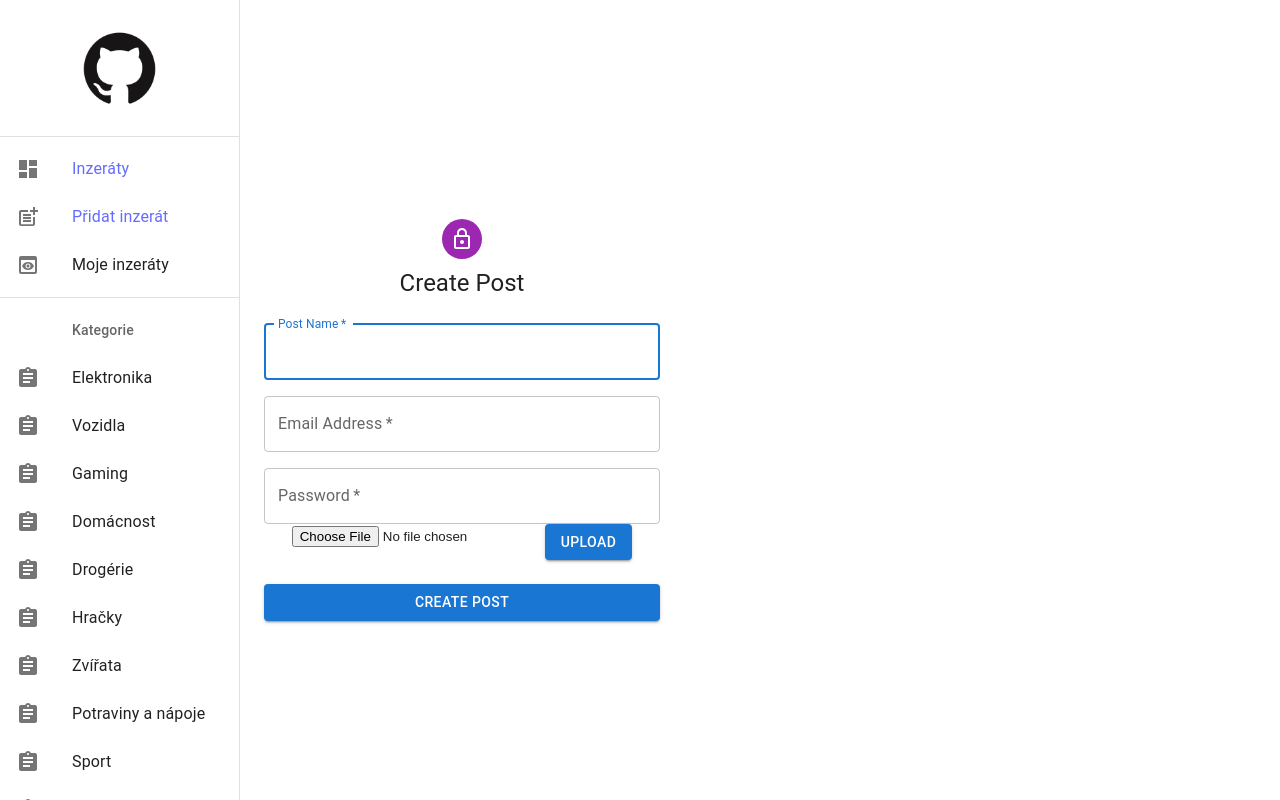
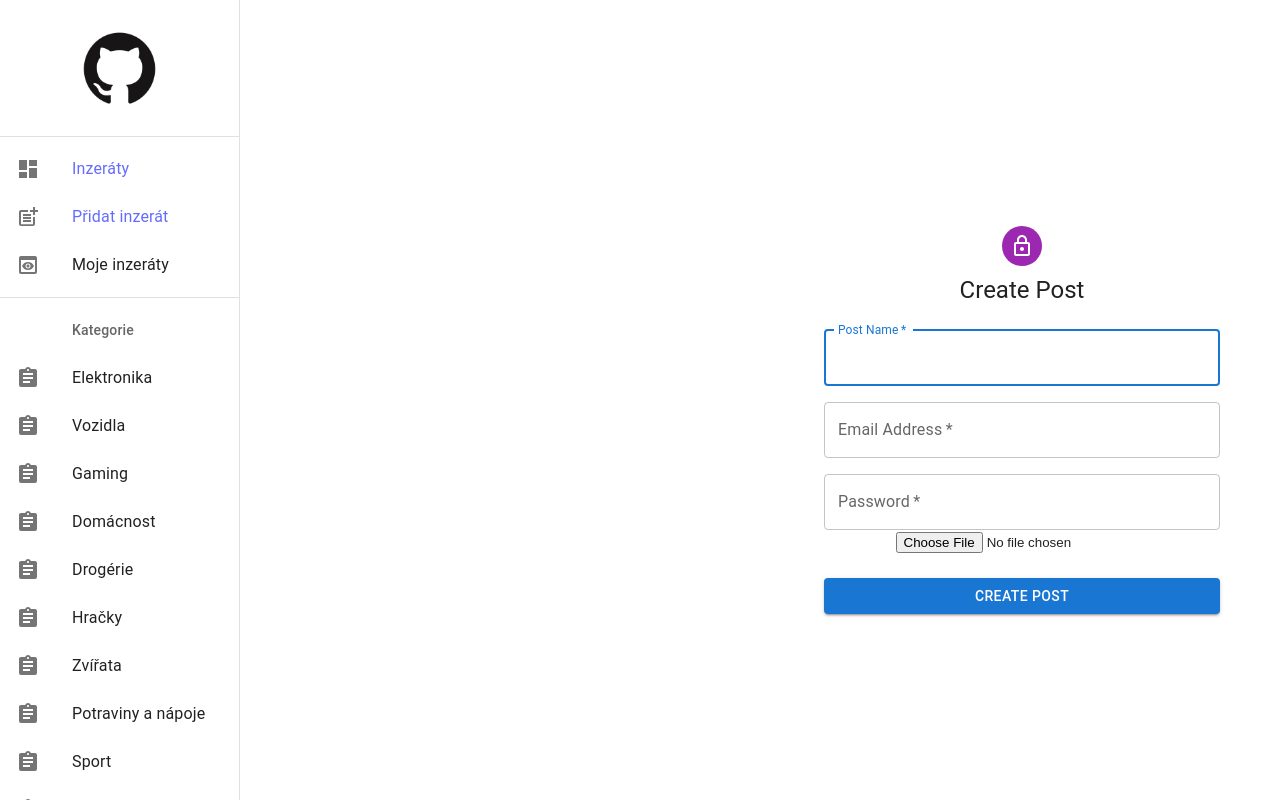
Before and after one commit to gr0nn1x/uInzeraty, a React (Vite) app in the folder client/my-vue-app/: page /createpost in a window 1280 px wide. Built offline with nearby package versions, Linux system fonts and the light colour scheme.

Commit message:
FUNGUJE TO

```diff
--- a/client/my-vue-app/src/pages/CreatePost/CreatePost.tsx
+++ b/client/my-vue-app/src/pages/CreatePost/CreatePost.tsx
@@ -12,6 +12,7 @@ import Typography from "@mui/material/Typography";
 import Container from "@mui/material/Container";
 import Box from "@mui/material/Box";
 import Navbar from "../Navbar/Navbar";
+import "./CreatePost.css";
 
 export default function CreatePost() {
   const [info, setInfo] = useState();
@@ -46,7 +47,7 @@ export default function CreatePost() {
       <Container
         component="main"
         maxWidth="xs"
-        sx={{ marginLeft: "240px", paddingLeft: "16px" }}
+        sx={{ marginLeft: "800px", paddingLeft: "16px" }}
       >
         {" "}
         {/* Add paddingLeft */}
@@ -112,11 +113,7 @@ export default function CreatePost() {
               <Grid item>
                 <input ref={imgRef} type="file" name="photo" id="photo" />
               </Grid>
-              <Grid item>
-                <Button variant="contained" color="primary" component="span">
-                  Upload
-                </Button>
-              </Grid>
+              <Grid item></Grid>
             </Grid>
             <Button
               type="submit"
--- a/client/my-vue-app/src/pages/MainPage/MainPage.tsx
+++ b/client/my-vue-app/src/pages/MainPage/MainPage.tsx
@@ -3,6 +3,7 @@ import { Link } from "react-router-dom";
 import { getUploads } from "../../models/Post";
 import { useEffect, useState } from "react";
 import Product from "../../components/Product";
+import Navbar from "../Navbar/Navbar";
 
 export default function Home() {
   const [uploads, setUploads] = useState();
@@ -37,6 +38,7 @@ export default function Home() {
 
   return (
     <>
+      <Navbar title="Create Post" />
       <h1>Home page</h1>
       {isLoaded ? (
         uploads.map((upload, index) => <Product key={index} {...upload} />)
```
Also changed, not shown: client/my-vue-app/src/pages/CreatePost/CreatePost.css (added), 10 other files (tests, documents, lock files or other folders).
